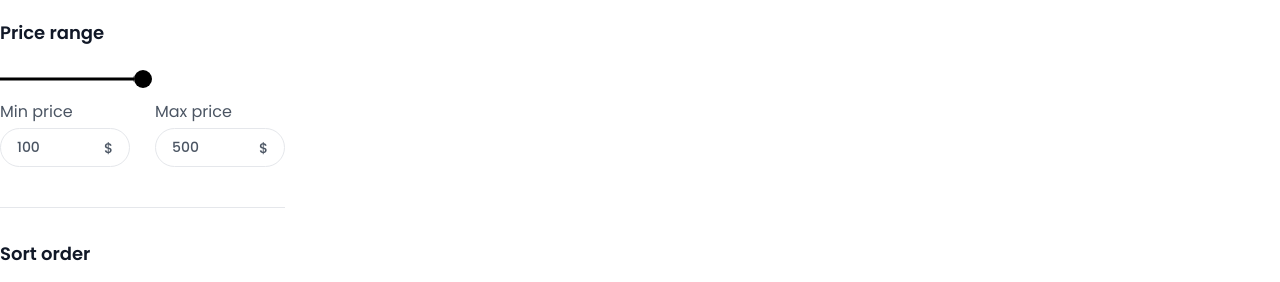
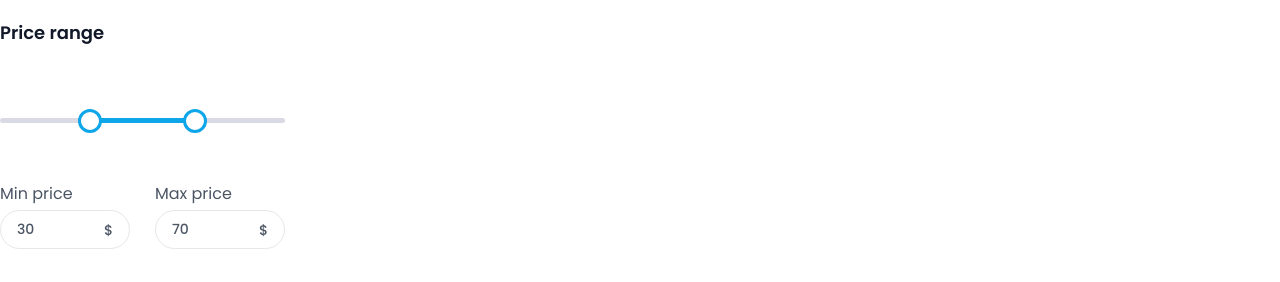
Before and after one commit to Munna-Scriptz/Nexton-E-Commerce, a React (Vite) app: page /Products in a window 1280 px wide. Shown: the part 518-800 px from the top of the page. Built offline with nearby package versions, Linux system fonts and the light colour scheme; no server answers.

Commit message:
All Pages Responsived

```diff
--- a/src/App.css
+++ b/src/App.css
@@ -496,7 +496,8 @@ input[type="range"]::-ms-track {
   -webkit-appearance: none;
   height: 1.5em;
   width: 1.5em;
-  background-color: #0EA5E9;
+  background-color: #ffffff;
+  border: 3px solid #0EA5E9;
   cursor: pointer;
   margin-top: -9px;
   pointer-events: auto;
@@ -523,7 +524,7 @@ input[type="range"]::-ms-track {
 }
 .InputContainer input[type="range"]:active::-webkit-slider-thumb {
   background-color: #ffffff;
-  border: 1px solid #0EA5E9;
+  border: 3px solid #0EA5E9;
 }
 .values {
   background-color: #0EA5E9;
--- a/src/components/Product/ResFilter.jsx
+++ b/src/components/Product/ResFilter.jsx
@@ -5,7 +5,7 @@ import CheckBoxButton from '../common/CheckBoxButton';
 import { FaCheck } from "react-icons/fa6";
 
 
-const ResFilter = () => {
+const ResFilter = ({close}) => {
       const [minValue, setMinValue] = useState(30);
       const [maxValue, setMaxValue] = useState(70);
       const minGap = 0;
@@ -39,7 +39,7 @@ const ResFilter = () => {
         <section className='bg-white w-full h-[100vh] rounded-md p-[12px] pb-[50px] overflow-y-scroll'>
             {/* ------------Top Buttons----------- */}
             <div className='flex items-center justify-between mt-1'>
-                <button className='text-second text-[20px] cursor-pointer'><FaAngleLeft/></button>
+                <button onClick={close} className={`text-second text-[20px] cursor-pointer`}><FaAngleLeft/></button>
                 <p className='text-second text-[16px] font-medium'>Filter</p>
                 <button className='text-second text-[16px] font-medium cursor-pointer'>Reset</button>
             </div>
@@ -97,7 +97,6 @@ const ResFilter = () => {
                 <p className='text-second text-[16px] font-medium'>Price range</p>
                 <div>
                     <p className='text-second text-[16px] font-medium'>Min {minValue}$ / Max {maxValue}$</p>
-
                 </div>
             </div>
             <div className="wrapper my-10 pb-5">
@@ -120,7 +119,7 @@ const ResFilter = () => {
                 </div>
             </div>
             {/* ------------Save Button----------- */}
-            <div>
+            <div onClick={close}>
                 <button className='w-full rounded-md cursor-pointer bg-second text-white py-[6px]'>Save Changes</button>
             </div>
             {/* <div className='flex items-center justify-center pt-2.5'><span className='w-[100px] h-[5px] rounded-full bg-Primary'></span></div> */}
--- a/src/pages/ProductPage.jsx
+++ b/src/pages/ProductPage.jsx
@@ -1,4 +1,4 @@
-import React, { useEffect, useState } from 'react'
+import React, { useEffect, useRef, useState } from 'react'
 import SingleProducts from '../components/common/SingleProducts'
 import axios from 'axios';
 import BreadCrumb from '../components/common/BreadCrumb';
@@ -40,13 +40,39 @@ const ProductPage = () => {
 
     //   ------------Show page Dropdown
     const [perPage , SetPerPage] = useState(true)
-    const handlePerPage = ()=>{
+    const [filter , setFilter] = useState(true)
+    // ---------------Double Ranged input
+          const [minValue, setMinValue] = useState(30);
+          const [maxValue, setMaxValue] = useState(70);
+          const minGap = 0;
+          const sliderMax = 100;
 
-    }
-    console.log(perPage)
+          const sliderTrack = useRef(null);
+
+          const handleMinChange = (e) => {
+            const value = Math.min(Number(e.target.value), maxValue - minGap);
+            setMinValue(value);
+          };
+
+          const handleMaxChange = (e) => {
+            const value = Math.max(Number(e.target.value), minValue + minGap);
+            setMaxValue(value);
+          };
+
+          const fillColor = () => {
+            const percent1 = (minValue / sliderMax) * 100;
+            const percent2 = (maxValue / sliderMax) * 100;
+            if (sliderTrack.current) {
+              sliderTrack.current.style.background = `linear-gradient(to right, #dadae5 ${percent1}%, #0EA5E9 ${percent1}%, #0EA5E9 ${percent2}%, #dadae5 ${percent2}%)`;
+            }
+          };
+
+          useEffect(() => {
+            fillColor();
+          }, [minValue, maxValue]);
   return (
     <>
-        <section className='mt-[30px]'>
+        <section className='mt-[30px] overflow-hidden'>
             <div className="container">
                 <div id="Mother_Div" className='flex lg:flex-row flex-col justify-between gap-5'>
                     {/* -----Left Side  */}
@@ -88,19 +114,37 @@ const ProductPage = () => {
                         <div className=' border-b-1 border-[#E5E7EB] pb-[40px] mt-[32px]'>
                             <h2 className='text-[18px] font-semibold text-second font-poppins mb-[24px]'>Price range</h2>
                             <div  className='flex flex-col gap-3'>
-                                <input type="range" className='PrinceRange w-full' id='check'/>
+                                <div className="wrapper my-10 pb-5">
+                                     <div className="InputContainer">
+                                        <div className="slider-track" ref={sliderTrack}></div>
+                                            <input
+                                            type="range"
+                                            min="0"
+                                            max="100"
+                                            value={minValue}
+                                            onChange={handleMinChange}
+                                            />
+                                            <input
+                                            type="range"
+                                            min="0"
+                                            max="100"
+                                            value={maxValue}
+                                            onChange={handleMaxChange}
+                                            />
+                                        </div>
+                                    </div>
                                 <div className='flex items-center justify-between'>
                                     <div>
                                         <p className='text-Primary font-normal text-base mb-1'>Min price</p>
                                         <div className='flex items-center justify-between w-[130px] py-2 px-[16px] border-1 border-[#E5E7EB] rounded-full'>
-                                            <input type="number" className='placeholder:text-Primary w-full h-full border-none outline-none text-Primary font-medium text-sm' placeholder='100'/>
+                                            <input type="number" className='placeholder:text-Primary w-full h-full border-none outline-none text-Primary font-medium text-sm' value={minValue}/>
                                             <p className='text-Primary font-medium text-sm'>$</p>
                                         </div>
                                     </div>
                                     <div>
                                         <p className='text-Primary font-normal text-base mb-1'>Max price</p>
                                         <div className='flex items-center justify-between w-[130px] py-2 px-[16px] border-1 border-[#E5E7EB] rounded-full'>
-                                            <input type="number" className='placeholder:text-Primary w-full h-full border-none outline-none font-medium text-sm' placeholder='500'/>
+                                            <input type="number" className='text-Primary w-full h-full border-none outline-none font-medium text-sm' value={maxValue}/>
                                             <p className='text-Primary font-medium text-sm'>$</p>
                                         </div>
                                     </div>
@@ -134,7 +178,7 @@ const ProductPage = () => {
                     </div>
                     {/* ----------------------------------------For Small Devices Start */}
                     <div className='lg:hidden flex items-center justify-between px-[24px] select-none'>
-                        <div className='flex items-center gap-[6px] text-Primary border-1 border-BorderCol rounded-full py-[6px] px-[12px] cursor-pointer'>
+                        <div onClick={()=>setFilter(!filter)} className='flex items-center gap-[6px] text-Primary border-1 border-BorderCol rounded-full py-[6px] px-[12px] cursor-pointer'>
                             <FiFilter />
                             <p>Filters</p>
                         </div>
@@ -144,8 +188,8 @@ const ProductPage = () => {
                         </div>
                     </div>
                     {/* --------Filter Product  */}
-                    <div className='lg:hidden w-full fixed top-8 right-0 z-50'>
-                        <ResFilter/>
+                    <div className={`lg:hidden w-full fixed duration-[.5s] right-0 z-50 ${filter? 'top-[1000px]' : 'top-8'}`}>
+                        <ResFilter close={()=>setFilter(!filter)}/>
                     </div>
                     {/* --------Dropdown show per row  */}
                     <div className={`lg:hidden bg-transparent w-full flex pr-[12px] items-start justify-end duration-[.3s] overflow-hidden ${perPage? 'h-0' : 'h-[270px]'}`}>
```
